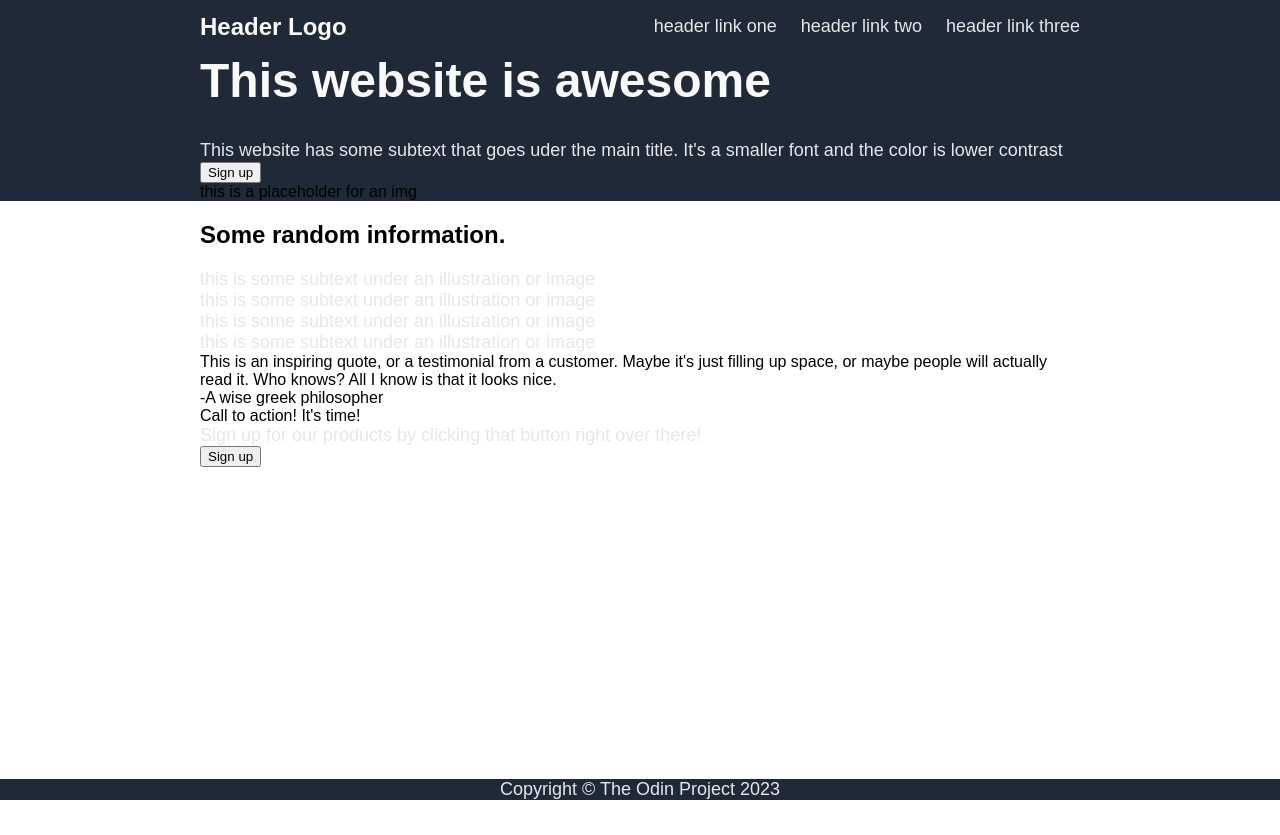
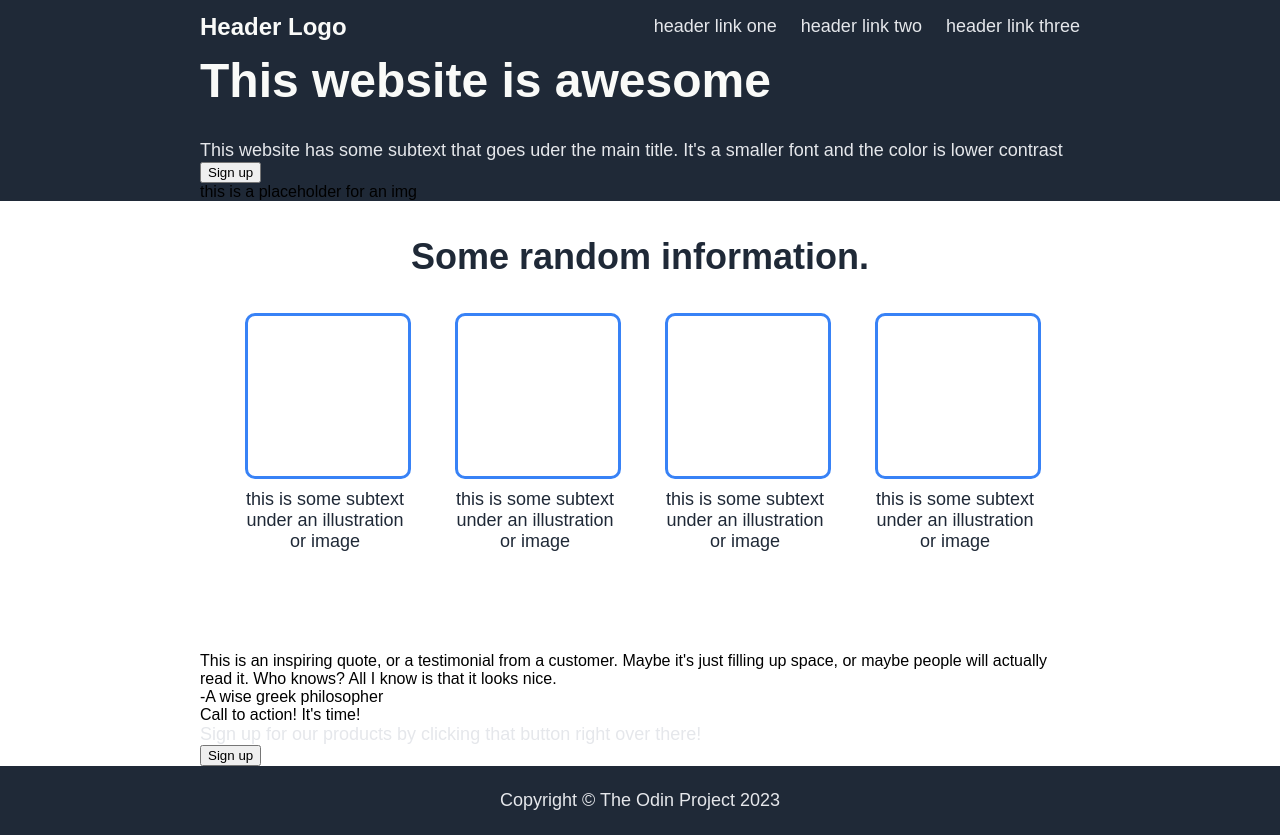
Before and after one commit to Kliffa/Odin-landing-page, a plain HTML site: page index.html in a window 1280 px wide. Before the commit the page ends 800 px from the top, so only its background shows below. Drawn offline with Linux system fonts and the light colour scheme.

Commit message:
style information section 3

```diff
--- a/index.html
+++ b/index.html
@@ -28,21 +28,23 @@
     </div>
     <div class="section2">
         <h2>Some random information.</h2>
+        <div class="container2">
             <div class="info">
                 <div class="info-img"></div>
-            <div class="subtext">this is some subtext under an illustration or image</div>
+                <div>this is some subtext under an illustration or image</div>
             </div>
             <div class="info">
                 <div class="info-img"></div>
-            <div class="subtext">this is some subtext under an illustration or image</div>
+                <div>this is some subtext under an illustration or image</div>
             </div>
             <div class="info">
                 <div class="info-img"></div>
-            <div class="subtext">this is some subtext under an illustration or image</div>
+                <div>this is some subtext under an illustration or image</div>
             </div>
             <div class="info">
                 <div class="info-img"></div>
-            <div class="subtext">this is some subtext under an illustration or image</div>
+                <div>this is some subtext under an illustration or image</div>
+            </div>
         </div>
     </div>
     <div class="section3">
--- a/styles.css
+++ b/styles.css
@@ -13,6 +13,7 @@ body{
 footer{
     margin-top: auto;
     text-align: center;
+    padding: 24px 200px;
 }
 
 .header,
@@ -22,7 +23,6 @@ footer{
 }
 
 .header,
-footer,
 .section1,
 .section2,
 .section3,
@@ -54,3 +54,31 @@ a{
     font-size: 24px;
     font-weight: 800;
 }
+
+.info-img{
+    height: 160px;
+    width: 160px;
+    border-radius: 10px;
+    border: 3px solid #3882F6 ;
+    background-color: white;
+    margin-bottom: 10px;
+}
+h2{
+    text-align: center;
+    margin: 35px;
+    font-size: 36px;
+    font-weight: extra-bold;
+    color: #1F2937;
+}
+.container2{
+    display:flex;
+    justify-content: center;
+    gap: 50px;
+    padding-bottom: 100px;
+}
+.info{
+    max-width: 160px;
+    text-align: center;
+    color: #1F2937;
+    font-size: 18px;
+}
```
Lines whose indentation alone changed are shown as unchanged.
